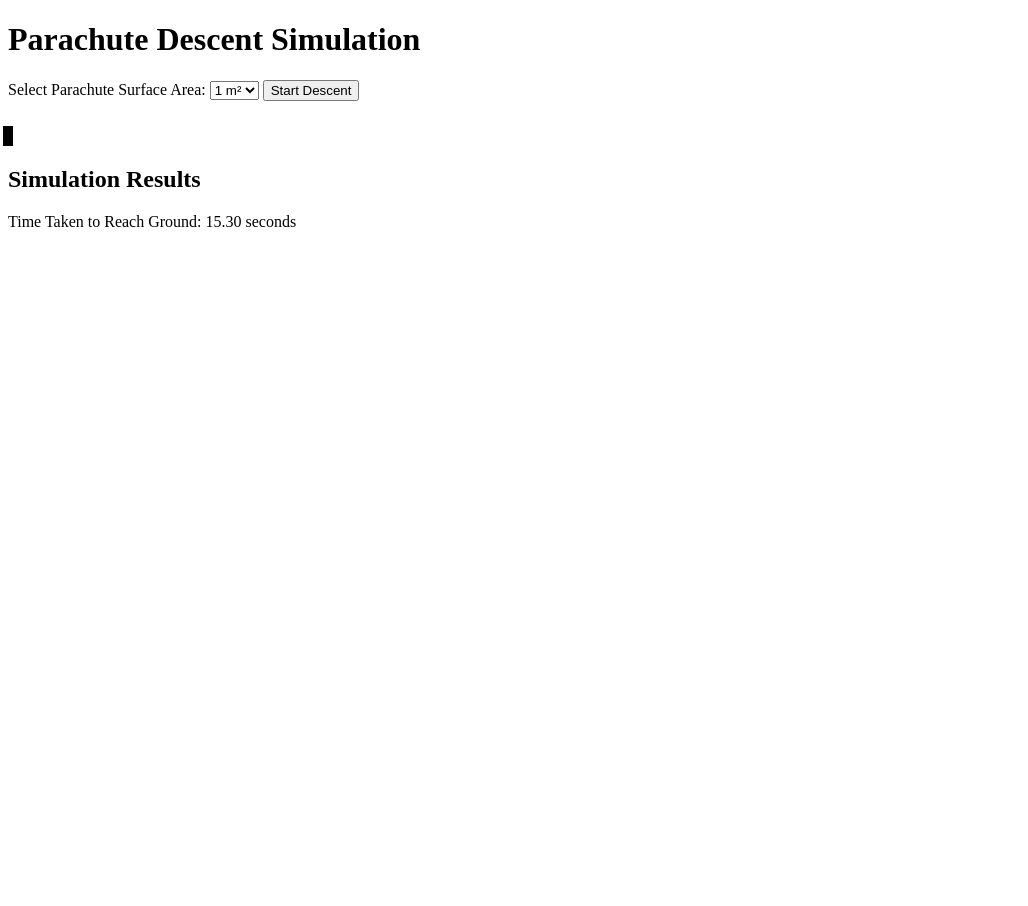
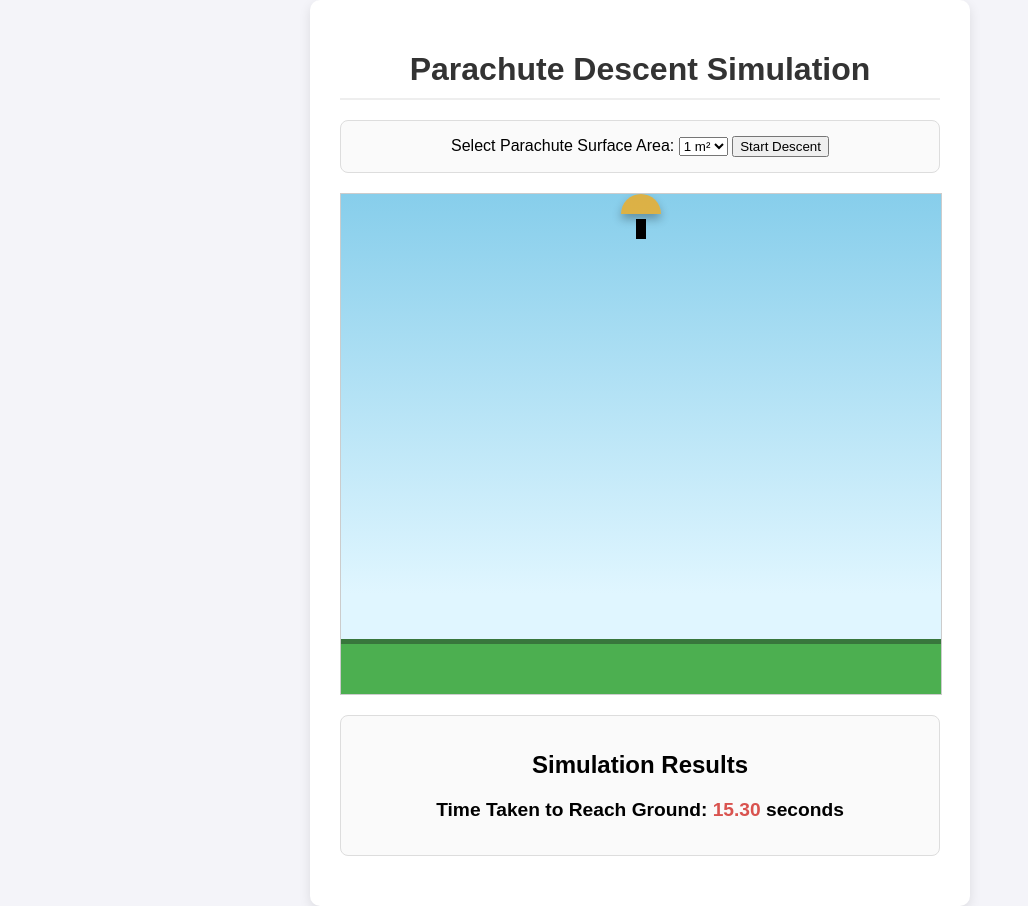
Before and after one commit to limsweekhenga-ux/parachute, a plain HTML site: page index.html in a window 1280 px wide. Shown: the whole page, without its empty margins (0-1028 px from the left). Before the commit the page ends 800 px from the top, so only its background shows below. Drawn offline with Linux system fonts and the light colour scheme.

Commit message:
Update style.css

```diff
--- a/style.css
+++ b/style.css
@@ -1,23 +1,76 @@
-b/* ... Keep all existing styles above this line ... */
+body {
+    font-family: Arial, sans-serif;
+    display: flex;
+    justify-content: center;
+    align-items: center;
+    min-height: 100vh;
+    margin: 0;
+    background-color: #f4f4f9;
+}
+
+.dashboard {
+    background-color: #ffffff;
+    padding: 30px;
+    border-radius: 10px;
+    box-shadow: 0 4px 12px rgba(0, 0, 0, 0.1);
+    width: 90%;
+    max-width: 600px;
+    text-align: center;
+}
+
+h1 {
+    color: #333;
+    border-bottom: 2px solid #eee;
+    padding-bottom: 10px;
+    margin-bottom: 20px;
+}
+
+.controls, .data-output {
+    margin: 20px 0;
+    padding: 15px;
+    border: 1px solid #ddd;
+    border-radius: 8px;
+    background-color: #fafafa;
+}
+
+/* --- ANIMATION STYLING --- */
+
+#animation-container {
+    position: relative;
+    width: 100%;
+    height: 500px; /* Defines the visible drop zone */
+    margin: 20px auto;
+    background: linear-gradient(to bottom, #87CEEB 0%, #E0F6FF 80%); /* Sky background */
+    border: 1px solid #ccc;
+    overflow: hidden;
+}
+
+#ground-line {
+    position: absolute;
+    bottom: 0;
+    width: 100%;
+    height: 50px;
+    background-color: #4CAF50; /* Green ground */
+    border-top: 5px solid #38763C;
+}
 
 #soldier-parachute {
     position: absolute;
     left: 50%;
     top: 0; /* Starts at the top */
     transform: translateX(-50%);
-    /* The transition is set by JavaScript */
+    /* The animation transition is set by JavaScript */
 }
 
 .parachute {
-    /* REMOVE fixed width and height. JS will control this */
     background-color: rgba(255, 165, 0, 0.7); /* Orange parachute */
     border-radius: 50% 50% 0 0 / 100% 100% 0 0;
     margin-bottom: 5px;
     box-shadow: 0 5px 10px rgba(0,0,0,0.3);
-    /* Set an initial default size for 1m² for initial load */
+
+    /* CRITICAL: Set initial default size (for 1m²) and add smooth transition */
     width: 40px;
     height: 20px;
-    /* Add a smooth transition for the visual size change */
     transition: width 0.3s ease-out, height 0.3s ease-out;
 }
 
@@ -28,4 +81,11 @@ b/* ... Keep all existing styles above this line ... */
     margin: 0 auto;
 }
 
-/* ... Keep all existing styles below this line ... */
+/* Data Output Styling */
+.data-output p {
+    font-size: 1.2em;
+    font-weight: bold;
+}
+#time-output {
+    color: #d9534f;
+}
```
